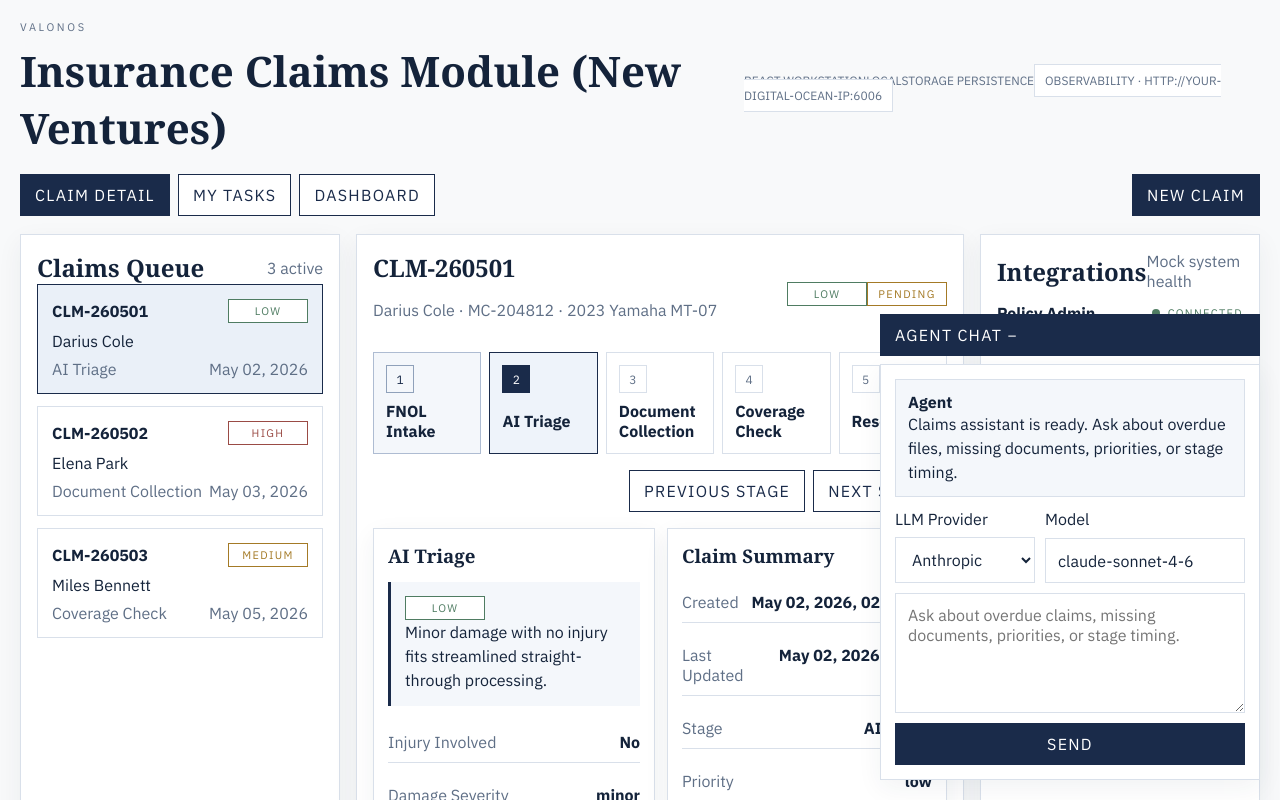
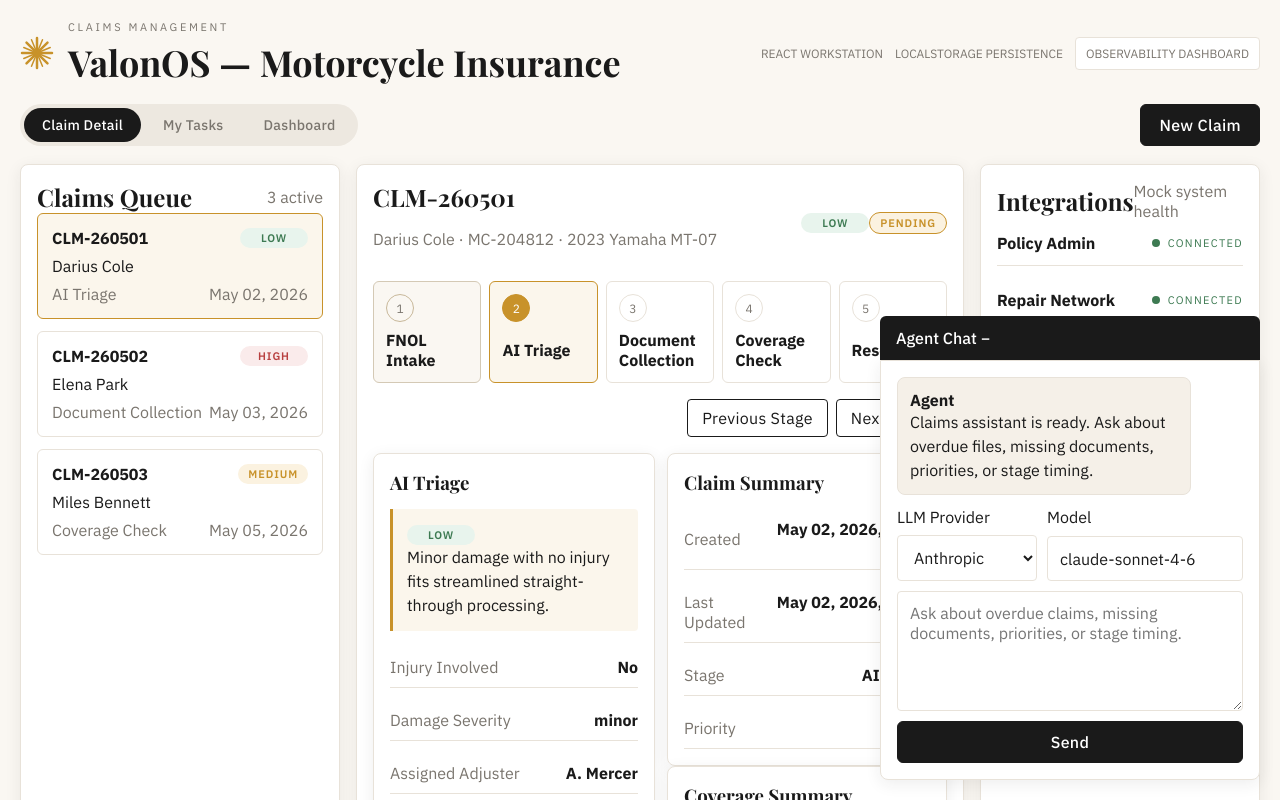
Before and after one commit to roycclu/valon-insurance, a React (Vite) app: page / in a window 1280 px wide. Shown: the top 800 px of the page. Built offline with nearby package versions, Linux system fonts and the light colour scheme.

Commit message:
Update claims UI and project docs

```diff
--- a/index.html
+++ b/index.html
@@ -3,11 +3,11 @@
   <head>
     <meta charset="UTF-8" />
     <meta name="viewport" content="width=device-width, initial-scale=1.0" />
-    <title>Motorcycle Claims Workflow</title>
+    <title>ValonOS — Motorcycle Insurance</title>
     <link rel="preconnect" href="https://fonts.googleapis.com" />
     <link rel="preconnect" href="https://fonts.gstatic.com" crossorigin />
     <link
-      href="https://fonts.googleapis.com/css2?family=IBM+Plex+Sans:wght@400;500;600;700&family=Space+Grotesk:wght@500;700&display=swap"
+      href="https://fonts.googleapis.com/css2?family=IBM+Plex+Sans:wght@400;500;600;700&family=Playfair+Display:wght@600;700&display=swap"
       rel="stylesheet"
     />
     <script type="module" src="/src/main.jsx"></script>
--- a/src/App.jsx
+++ b/src/App.jsx
@@ -4,7 +4,6 @@ const CLAIMS_STORAGE_KEY = "valon-claims-data-v3";
 const TASKS_STORAGE_KEY = "valon-claims-tasks-v1";
 const CHAT_STORAGE_KEY = "valon-claims-chat-v1";
 const CHAT_CONFIG_STORAGE_KEY = "valon-claims-chat-config-v1";
-const PHOENIX_UI_URL = "http://your-digital-ocean-ip:6006";
 const MODEL_DEFAULTS = {
   anthropic: "claude-sonnet-4-6",
   openai: "gpt-4.1-mini",
@@ -531,14 +530,26 @@ function App() {
   return (
     <div className="workspace">
       <header className="masthead">
-        <div>
-          <p className="kicker">ValonOS</p>
-          <h1>Insurance Claims Module (New Ventures)</h1>
+        <div className="masthead-brand">
+          <svg className="brand-mark" width="34" height="34" viewBox="0 0 34 34" fill="none" xmlns="http://www.w3.org/2000/svg" aria-hidden="true">
+            <line x1="17" y1="2" x2="17" y2="32" stroke="#C8922A" strokeWidth="2.5" strokeLinecap="round"/>
+            <line x1="2" y1="17" x2="32" y2="17" stroke="#C8922A" strokeWidth="2.5" strokeLinecap="round"/>
+            <line x1="6.51" y1="6.51" x2="27.49" y2="27.49" stroke="#C8922A" strokeWidth="2.5" strokeLinecap="round"/>
+            <line x1="27.49" y1="6.51" x2="6.51" y2="27.49" stroke="#C8922A" strokeWidth="2.5" strokeLinecap="round"/>
+            <line x1="3.76" y1="11.5" x2="30.24" y2="22.5" stroke="#C8922A" strokeWidth="1.5" strokeLinecap="round"/>
+            <line x1="11.5" y1="3.76" x2="22.5" y2="30.24" stroke="#C8922A" strokeWidth="1.5" strokeLinecap="round"/>
+            <line x1="30.24" y1="11.5" x2="3.76" y2="22.5" stroke="#C8922A" strokeWidth="1.5" strokeLinecap="round"/>
+            <line x1="22.5" y1="3.76" x2="11.5" y2="30.24" stroke="#C8922A" strokeWidth="1.5" strokeLinecap="round"/>
+          </svg>
+          <div>
+            <p className="kicker">Claims Management</p>
+            <h1>ValonOS — Motorcycle Insurance</h1>
+          </div>
         </div>
         <div className="masthead-meta">
           <span>React workstation</span>
           <span>localStorage persistence</span>
-          <span className="obs-badge">Observability · {PHOENIX_UI_URL}</span>
+          <span className="obs-badge">Observability Dashboard</span>
         </div>
       </header>
 
@@ -627,11 +638,11 @@ function App() {
                     const y = 180 - barHeight;
                     return (
                       <g key={stage.id}>
-                        <rect x={x} y={y} width="68" height={barHeight} fill="#1a2b4a" />
-                        <text x={x + 34} y={198} textAnchor="middle" fill="#5f6f86" fontSize="12">
+                        <rect x={x} y={y} width="68" height={barHeight} fill="#2C2A27" />
+                        <text x={x + 34} y={198} textAnchor="middle" fill="#7A756E" fontSize="12">
                           {stage.label}
                         </text>
-                        <text x={x + 34} y={y - 8} textAnchor="middle" fill="#14233a" fontSize="14">
+                        <text x={x + 34} y={y - 8} textAnchor="middle" fill="#1A1A1A" fontSize="14">
                           {value}
                         </text>
                       </g>
--- a/src/styles.css
+++ b/src/styles.css
@@ -1,18 +1,19 @@
 :root {
   font-family: "IBM Plex Sans", sans-serif;
-  color: #14233a;
-  background: #f8f9fa;
-  --bg: #f8f9fa;
+  color: #1A1A1A;
+  background: #FAF7F2;
+  --bg: #FAF7F2;
   --panel: #ffffff;
-  --line: #d9e0ea;
-  --line-strong: #1a2b4a;
-  --text-dim: #5f6f86;
-  --accent: #1a2b4a;
-  --accent-soft: #eaf0f8;
-  --green: #4f7c62;
-  --yellow: #a47a26;
-  --red: #9a4b45;
-  --shadow: 0 8px 24px rgba(26, 43, 74, 0.06);
+  --line: #E8E2D9;
+  --line-strong: #1A1A1A;
+  --text-dim: #7A756E;
+  --accent: #1A1A1A;
+  --accent-soft: #F5F0E8;
+  --amber: #C8922A;
+  --green: #3D7A52;
+  --yellow: #C8922A;
+  --red: #B84040;
+  --shadow: 0 4px 16px rgba(44, 42, 39, 0.08);
 }
 
 * {
@@ -36,10 +37,10 @@ select,
 textarea {
   width: 100%;
   background: #ffffff;
-  color: #14233a;
+  color: #1A1A1A;
   border: 1px solid var(--line);
   padding: 11px 12px;
-  border-radius: 0;
+  border-radius: 4px;
 }
 
 textarea {
@@ -63,6 +64,7 @@ textarea {
 .claim-row-meta,
 .detail-head,
 .detail-head-meta,
+.masthead-brand,
 .stage-nav,
 .key-value-row,
 .resolution-actions,
@@ -106,7 +108,7 @@ textarea {
 }
 
 .kicker {
-  margin: 0 0 8px;
+  margin: 0 0 4px;
   font-size: 11px;
   letter-spacing: 0.24em;
   text-transform: uppercase;
@@ -117,7 +119,7 @@ h2,
 h3,
 h4 {
   margin: 0;
-  font-family: Georgia, "Times New Roman", serif;
+  font-family: "Playfair Display", Georgia, "Times New Roman", serif;
   font-weight: 700;
 }
 
@@ -125,14 +127,24 @@ h4 {
   margin-bottom: 18px;
 }
 
+.masthead-brand {
+  gap: 14px;
+}
+
+.brand-mark {
+  flex-shrink: 0;
+}
+
 .masthead h1 {
-  font-size: clamp(28px, 4vw, 42px);
+  font-size: clamp(22px, 3vw, 36px);
 }
 
 .masthead-meta {
+  display: flex;
   gap: 12px;
   flex-wrap: wrap;
   justify-content: flex-end;
+  align-items: center;
   text-transform: uppercase;
   font-size: 12px;
 }
@@ -141,6 +153,7 @@ h4 {
   border: 1px solid var(--line);
   background: #ffffff;
   padding: 8px 10px;
+  border-radius: 4px;
 }
 
 .toolbar {
@@ -149,27 +162,61 @@ h4 {
 
 .tab-strip {
   display: flex;
-  gap: 8px;
+  gap: 4px;
+  background: #EDE8E0;
+  padding: 4px;
+  border-radius: 100px;
 }
 
-.tab-button,
-.action-button,
-.nav-button,
-.chat-toggle {
+.tab-button {
+  border: none;
+  background: transparent;
+  color: var(--text-dim);
+  padding: 8px 18px;
+  border-radius: 100px;
+  letter-spacing: 0.02em;
+  cursor: pointer;
+  font-weight: 500;
+  font-size: 14px;
+  transition: background 0.15s, color 0.15s;
+}
+
+.tab-button.active {
+  background: #1A1A1A;
+  color: #ffffff;
+}
+
+.action-button {
+  border: 1px solid #1A1A1A;
+  background: #1A1A1A;
+  color: #ffffff;
+  padding: 10px 18px;
+  cursor: pointer;
+  border-radius: 6px;
+  font-weight: 500;
+  letter-spacing: 0.02em;
+}
+
+.nav-button {
   border: 1px solid var(--line-strong);
   background: #ffffff;
-  color: var(--accent);
-  padding: 10px 14px;
-  text-transform: uppercase;
-  letter-spacing: 0.08em;
+  color: #1A1A1A;
+  padding: 8px 14px;
   cursor: pointer;
+  border-radius: 4px;
+  letter-spacing: 0.02em;
 }
 
-.tab-button.active,
-.action-button,
 .chat-toggle {
-  background: var(--accent);
+  border: none;
+  background: #1A1A1A;
   color: #ffffff;
+  padding: 12px 16px;
+  text-align: left;
+  cursor: pointer;
+  width: 100%;
+  font-weight: 500;
+  border-radius: 6px 6px 0 0;
 }
 
 .layout {
@@ -186,6 +233,7 @@ h4 {
   min-height: 720px;
   padding: 16px;
   box-shadow: var(--shadow);
+  border-radius: 8px;
 }
 
 .claim-list,
@@ -208,11 +256,13 @@ h4 {
   padding: 14px;
   text-align: left;
   cursor: pointer;
+  border-radius: 6px;
+  transition: border-color 0.15s;
 }
 
 .claim-row.selected {
-  border-color: var(--accent);
-  background: var(--accent-soft);
+  border-color: var(--amber);
+  background: #FBF6EC;
 }
 
 .claimant-name {
@@ -225,37 +275,46 @@ h4 {
   display: inline-flex;
   align-items: center;
   justify-content: center;
-  min-width: 80px;
-  padding: 4px 8px;
-  border: 1px solid currentColor;
+  min-width: 68px;
+  padding: 3px 10px;
+  border-radius: 100px;
   text-transform: uppercase;
   font-size: 11px;
-  letter-spacing: 0.12em;
-  background: #ffffff;
+  letter-spacing: 0.08em;
+  font-weight: 600;
 }
 
 .priority-badge.low {
+  background: #E8F4ED;
   color: var(--green);
 }
 
 .priority-badge.medium {
-  color: var(--yellow);
+  background: #FBF2E0;
+  color: var(--amber);
 }
 
 .priority-badge.high {
+  background: #FAEBEB;
   color: var(--red);
 }
 
 .status-chip.pending {
-  color: var(--yellow);
+  border: 1px solid var(--amber);
+  color: var(--amber);
+  background: #FBF2E0;
 }
 
 .status-chip.approved {
+  border: 1px solid var(--green);
   color: var(--green);
+  background: #E8F4ED;
 }
 
 .status-chip.denied {
+  border: 1px solid var(--red);
   color: var(--red);
+  background: #FAEBEB;
 }
 
 .metrics-grid {
@@ -270,14 +329,16 @@ h4 {
 .chat-panel {
   border: 1px solid var(--line);
   background: #ffffff;
-  padding: 14px;
+  padding: 16px;
   box-shadow: var(--shadow);
+  border-radius: 8px;
 }
 
 .metric-card strong {
   display: block;
-  margin-top: 10px;
+  margin-top: 8px;
   font-size: 28px;
+  font-family: "Playfair Display", Georgia, serif;
 }
 
 .chart-header,
@@ -290,7 +351,6 @@ h4 {
   height: auto;
   display: block;
   background: #ffffff;
-  border: 1px solid var(--line);
 }
 
 .progress-strip {
@@ -306,6 +366,7 @@ h4 {
   display: grid;
   gap: 8px;
   background: #ffffff;
+  border-radius: 6px;
 }
 
 .progress-step .step-number {
@@ -317,27 +378,28 @@ h4 {
   border: 1px solid var(--line);
   color: var(--text-dim);
   font-size: 12px;
+  border-radius: 50%;
 }
 
 .progress-step.complete {
-  border-color: #aebcd2;
-  background: #f4f7fb;
+  border-color: #D4C9B5;
+  background: #FAF7F2;
 }
 
 .progress-step.active {
-  border-color: var(--accent);
-  background: #eef3fa;
+  border-color: var(--amber);
+  background: #FBF6EC;
 }
 
 .progress-step.active .step-number {
-  background: var(--accent);
+  background: var(--amber);
   color: #ffffff;
-  border-color: var(--accent);
+  border-color: var(--amber);
 }
 
 .progress-step.complete .step-number {
-  border-color: #8fa1ba;
-  color: var(--accent);
+  border-color: #C8B89A;
+  color: var(--text-dim);
 }
 
 .stage-nav {
@@ -370,10 +432,11 @@ h4 {
 }
 
 .decision-banner {
-  border-left: 3px solid var(--accent);
-  background: #f4f7fb;
+  border-left: 3px solid var(--amber);
+  background: #FBF6EC;
   padding: 14px;
   margin-bottom: 16px;
+  border-radius: 0 4px 4px 0;
 }
 
 .decision-banner p,
@@ -391,6 +454,7 @@ h4 {
   border: 1px solid var(--line);
   background: #ffffff;
   padding: 12px;
+  border-radius: 4px;
 }
 
 .check-row span {
@@ -402,7 +466,7 @@ h4 {
 .check-row input {
   width: 18px;
   height: 18px;
-  accent-color: var(--accent);
+  accent-color: var(--amber);
 }
 
 .key-value-row {
@@ -420,6 +484,7 @@ h4 {
   border: 1px solid var(--line);
   padding: 14px;
   background: #ffffff;
+  border-radius: 4px;
 }
 
 .exclusions-panel ul {
@@ -465,11 +530,12 @@ h4 {
   border: 1px solid var(--line);
   background: #ffffff;
   padding: 14px;
+  border-radius: 6px;
 }
 
 .task-row.overdue {
   border-color: var(--red);
-  background: #fff6f5;
+  background: #FDF5F5;
 }
 
 .task-main {
@@ -484,7 +550,7 @@ h4 {
 .task-actions input {
   width: 18px;
   height: 18px;
-  accent-color: var(--accent);
+  accent-color: var(--amber);
 }
 
 .task-actions select {
@@ -507,13 +573,9 @@ h4 {
   display: none;
 }
 
-.chat-toggle {
-  width: 100%;
-  text-align: left;
-}
-
 .chat-panel {
-  margin-top: 8px;
+  margin-top: 0;
+  border-radius: 0 0 8px 8px;
 }
 
 .chat-messages {
@@ -526,21 +588,42 @@ h4 {
   border: 1px solid var(--line);
   padding: 12px;
   background: #ffffff;
+  border-radius: 8px;
+  max-width: 85%;
+  justify-self: start;
+}
+
+.chat-bubble.user {
+  background: #1A1A1A;
+  color: #ffffff;
+  border-color: #1A1A1A;
+  justify-self: end;
+}
+
+.chat-bubble.user strong,
+.chat-bubble.user p {
+  color: #ffffff;
+}
+
+.chat-bubble.user span {
+  color: rgba(255, 255, 255, 0.55);
 }
 
 .chat-bubble.assistant {
-  background: #f4f7fb;
+  background: #F5F0E8;
+  border-color: #E8E2D9;
 }
 
 .typing-indicator,
 .chat-error {
   border: 1px solid var(--line);
   padding: 10px 12px;
+  border-radius: 6px;
 }
 
 .chat-error {
   color: var(--red);
-  background: #fff6f5;
+  background: #FDF5F5;
   margin-bottom: 12px;
 }
 
```
Also changed, not shown: 1 other file (tests, documents, lock files or other folders).
